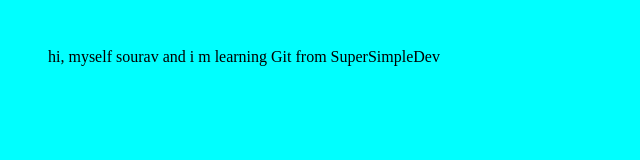
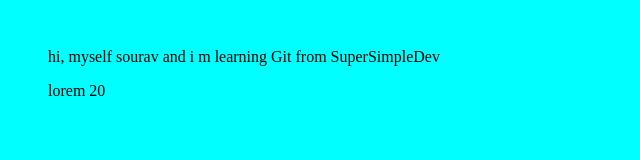
Before and after one commit to Sourav-baruah/test2, a plain HTML site: page index.html in a window 1280 px wide. Shown: the full height of the page, 0-640 px from the left. Drawn offline with Linux system fonts and the light colour scheme.

Commit message:
2 second

```diff
--- a/index.html
+++ b/index.html
@@ -8,5 +8,8 @@
 </head>
 <body>
   hi, myself sourav and i m learning Git from SuperSimpleDev
+  <p>
+    lorem 20
+  </p>
 </body>
 </html>
```
